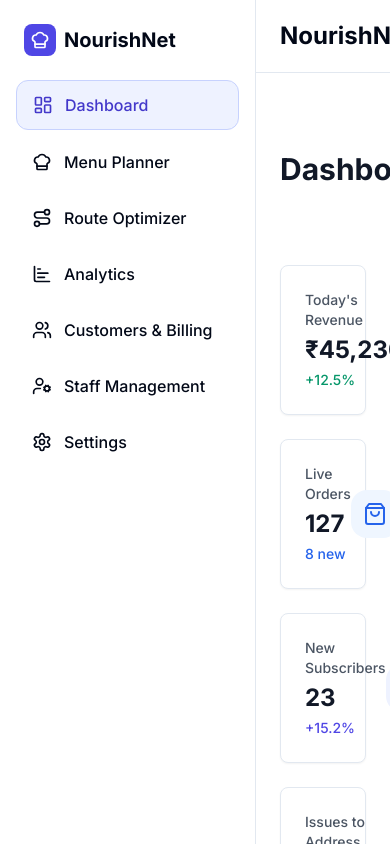
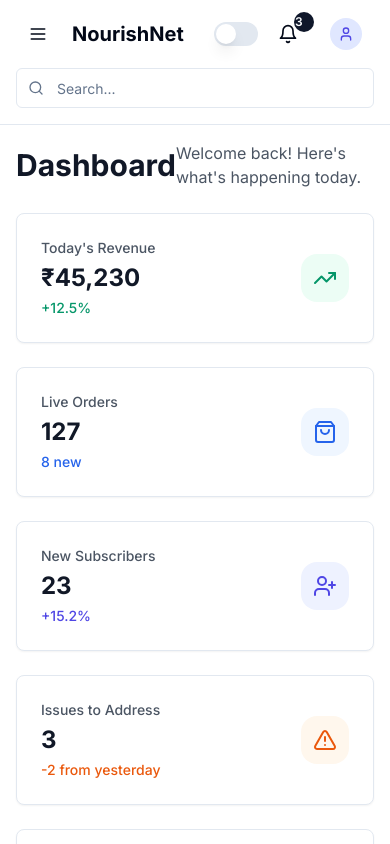
Before and after one commit to Komal5578/NourishNet, a Next.js app: page / in a window 390 px wide. Built offline with nearby package versions, Linux system fonts and the light colour scheme; sample sign-in values are in the browser's storage.

Commit message:
added responsiveness

```diff
--- a/app/page.tsx
+++ b/app/page.tsx
@@ -19,6 +19,7 @@ export default function Home() {
   const [activeSection, setActiveSection] = useState('dashboard');
   const [searchQuery, setSearchQuery] = useState('');
   const [isAuthenticated, setIsAuthenticated] = useState<boolean | null>(null);
+  const [isSidebarOpen, setIsSidebarOpen] = useState(false);
   const router = useRouter();
 
   useEffect(() => {
@@ -46,6 +47,11 @@ export default function Home() {
     return null;
   }
 
+  const handleSectionChange = (section: string) => {
+    setActiveSection(section);
+    setIsSidebarOpen(false); // Close sidebar on mobile after selection
+  };
+
   const renderActiveSection = () => {
     switch (activeSection) {
       case 'dashboard':
@@ -68,12 +74,35 @@ export default function Home() {
   };
 
   return (
-    <div className="flex h-screen bg-background">
-      <Sidebar activeSection={activeSection} onSectionChange={setActiveSection} />
-      <div className="flex-1 flex flex-col overflow-hidden">
-        <Navbar searchQuery={searchQuery} onSearchChange={setSearchQuery} />
+    <div className="flex h-screen bg-background overflow-hidden">
+      {/* Mobile overlay */}
+      {isSidebarOpen && (
+        <div
+          className="fixed inset-0 bg-black/50 z-20 lg:hidden"
+          onClick={() => setIsSidebarOpen(false)}
+        />
+      )}
+
+      {/* Sidebar */}
+      <div className={`
+        fixed lg:static inset-y-0 left-0 z-30
+        transform transition-transform duration-300 ease-in-out
+        ${isSidebarOpen ? 'translate-x-0' : '-translate-x-full lg:translate-x-0'}
+      `}>
+        <Sidebar
+          activeSection={activeSection}
+          onSectionChange={handleSectionChange}
+        />
+      </div>
+
+      <div className="flex-1 flex flex-col overflow-hidden w-full">
+        <Navbar
+          searchQuery={searchQuery}
+          onSearchChange={setSearchQuery}
+          onMenuClick={() => setIsSidebarOpen(!isSidebarOpen)}
+        />
         <main className="flex-1 overflow-y-auto">
-          <div className="p-6">
+          <div className="p-4 sm:p-6">
             {renderActiveSection()}
           </div>
         </main>
--- a/components/layout/navbar.tsx
+++ b/components/layout/navbar.tsx
@@ -1,6 +1,6 @@
 'use client';
 
-import { Search, Bell, User, Settings } from 'lucide-react';
+import { Search, Bell, User, Settings, Menu } from 'lucide-react';
 import { Button } from '@/components/ui/button';
 import { Input } from '@/components/ui/input';
 import {
@@ -18,9 +18,11 @@ import { useRouter } from 'next/navigation';
 interface NavbarProps {
   searchQuery: string;
   onSearchChange: (query: string) => void;
+  onMenuClick?: () => void;
+  onProfileClick?: () => void;
 }
 
-export function Navbar({ searchQuery, onSearchChange }: NavbarProps) {
+export function Navbar({ searchQuery, onSearchChange, onMenuClick, onProfileClick }: NavbarProps) {
   const router = useRouter();
 
   const handleLogout = () => {
@@ -30,19 +32,29 @@ export function Navbar({ searchQuery, onSearchChange }: NavbarProps) {
   };
 
   return (
-    <header className="bg-background border-b border-border px-6 py-4">
-      <div className="flex items-center justify-between">
-        <div className="flex items-center space-x-4">
-          <h1 className="text-2xl font-bold">NourishNet</h1>
+    <header className="bg-background border-b border-border px-4 sm:px-6 py-4">
+      <div className="flex items-center justify-between gap-4">
+        <div className="flex items-center gap-3">
+          {/* Mobile Menu Button */}
+          <Button
+            variant="ghost"
+            size="sm"
+            className="lg:hidden"
+            onClick={onMenuClick}
+          >
+            <Menu className="h-5 w-5" />
+          </Button>
+
+          <h1 className="text-xl sm:text-2xl font-bold">NourishNet</h1>
         </div>
 
-        <div className="flex items-center space-x-4">
-          {/* Search */}
-          <div className="relative">
+        <div className="flex items-center gap-2 sm:gap-4">
+          {/* Search - Hidden on mobile */}
+          <div className="relative hidden md:block">
             <Search className="absolute left-3 top-1/2 transform -translate-y-1/2 text-muted-foreground h-4 w-4" />
             <Input
               placeholder="Search orders, customers..."
-              className="pl-10 w-80"
+              className="pl-10 w-60 lg:w-80"
               value={searchQuery}
               onChange={(e) => onSearchChange(e.target.value)}
             />
@@ -88,21 +100,21 @@ export function Navbar({ searchQuery, onSearchChange }: NavbarProps) {
           {/* User Profile */}
           <DropdownMenu>
             <DropdownMenuTrigger asChild>
-              <Button variant="ghost" size="sm" className="flex items-center space-x-2">
+              <Button variant="ghost" size="sm" className="flex items-center gap-2">
                 <div className="w-8 h-8 bg-indigo-100 dark:bg-indigo-900 rounded-full flex items-center justify-center">
                   <User className="h-4 w-4 text-indigo-600 dark:text-indigo-400" />
                 </div>
-                <span className="text-sm font-medium">Admin</span>
+                <span className="text-sm font-medium hidden sm:inline">Admin</span>
               </Button>
             </DropdownMenuTrigger>
             <DropdownMenuContent align="end">
               <DropdownMenuLabel>My Account</DropdownMenuLabel>
               <DropdownMenuSeparator />
-              <DropdownMenuItem>
+              <DropdownMenuItem onClick={onProfileClick}>
                 <Settings className="mr-2 h-4 w-4" />
                 Settings
               </DropdownMenuItem>
-              <DropdownMenuItem>
+              <DropdownMenuItem onClick={onProfileClick}>
                 <User className="mr-2 h-4 w-4" />
                 Profile
               </DropdownMenuItem>
@@ -114,6 +126,17 @@ export function Navbar({ searchQuery, onSearchChange }: NavbarProps) {
           </DropdownMenu>
         </div>
       </div>
+
+      {/* Mobile Search */}
+      <div className="relative md:hidden mt-4">
+        <Search className="absolute left-3 top-1/2 transform -translate-y-1/2 text-muted-foreground h-4 w-4" />
+        <Input
+          placeholder="Search..."
+          className="pl-10 w-full"
+          value={searchQuery}
+          onChange={(e) => onSearchChange(e.target.value)}
+        />
+      </div>
     </header>
   );
 }
```
